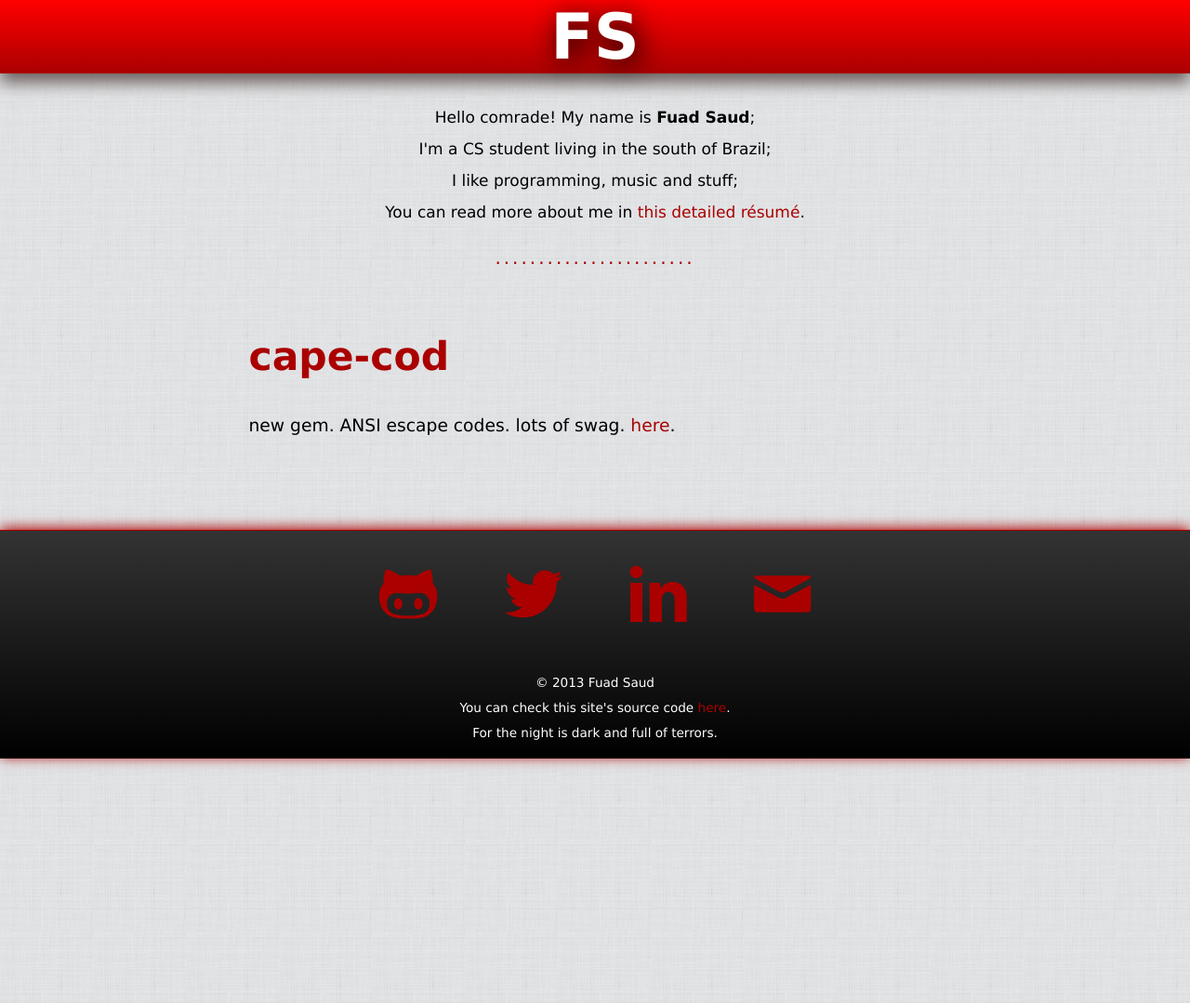
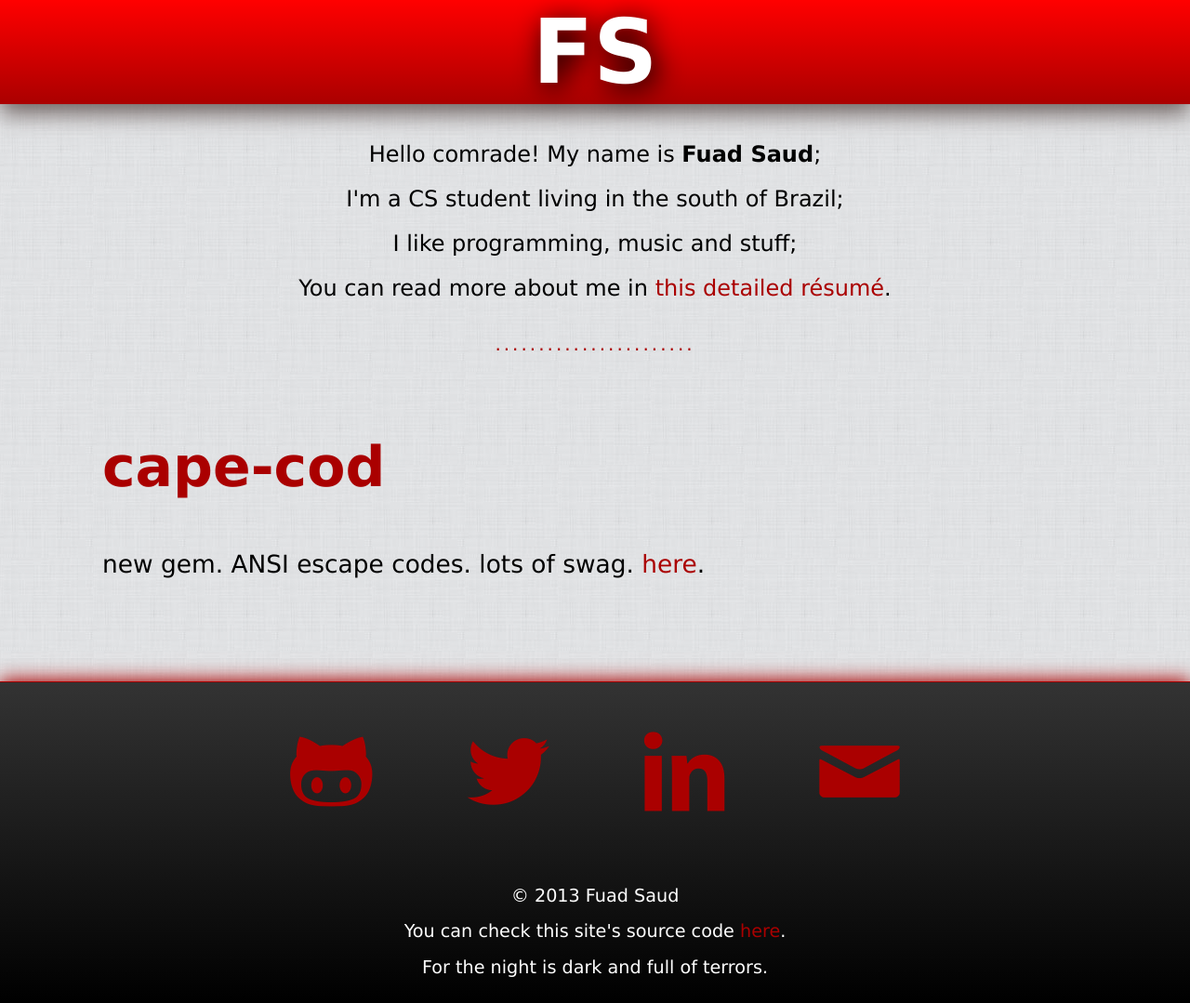
Before and after one commit to fuadsaud/fuadsaud.github.io, a Jekyll site: the page built from index.html, in a window 1280 px wide. Shown: the whole page at 93% size. Built offline with Jekyll 4.4.1, drawn with Linux system fonts in a browser that asks for light colours; Markdown is read by kramdown in place of the engine named in the settings; before the commit the page ends 900 px from its top, so only the background shows below that.

Commit message:
Increase font size

```diff
--- a/css/screen.css
+++ b/css/screen.css
@@ -1,6 +1,6 @@
 body {
   background-color: #faf4f1;
-  font-size: 17px;
+  font-size: 1.5em;
   font-family: Verdana, sans-serif;
   background: transparent url("/img/bg.png") repeat scroll top left; }
 
--- a/css/screen.scss
+++ b/css/screen.scss
@@ -3,7 +3,7 @@ $secondary-color: #6b5f5d;
 
 body {
     background-color: #faf4f1;
-    font-size: 17px;
+    font-size: 1.5em;
     font-family: Verdana, sans-serif;
     background: transparent url("/img/bg.png") repeat scroll top left;
 }
```
